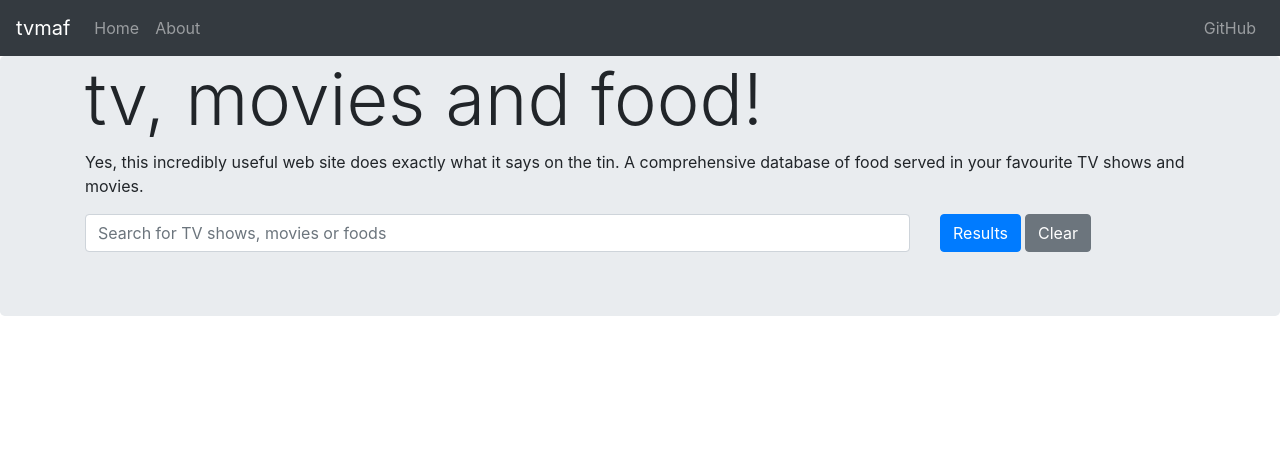
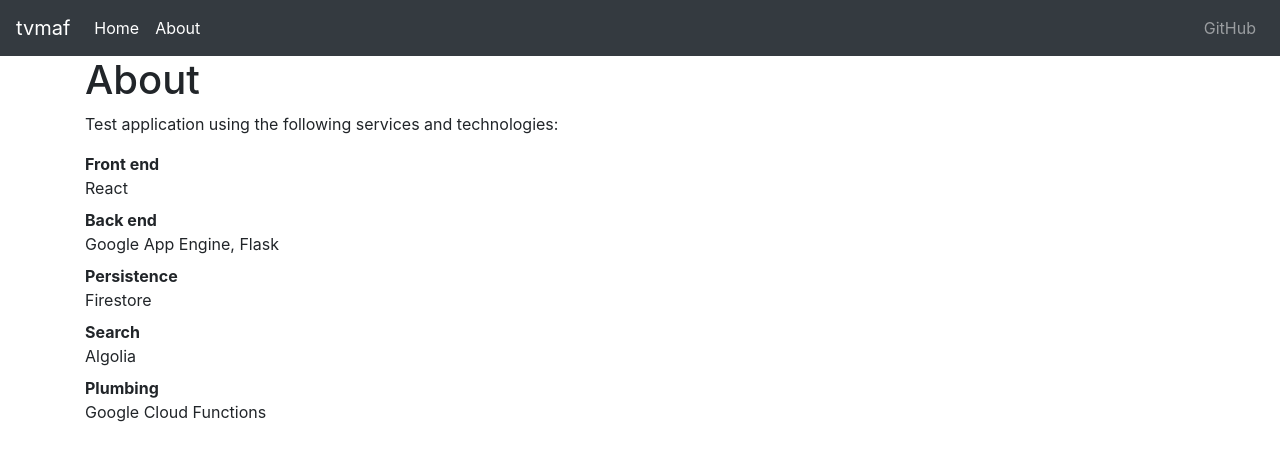
Before and after one commit to jamiecon/tvmaf, a React (Create React App) app in the folder web_frontend/: page /about in a window 1280 px wide. Shown: the top 460 px of the page. Built offline with nearby package versions, Linux system fonts and the light colour scheme.

Commit message:
React Router is now used for pages, plus some more reorg

```diff
--- a/web_frontend/src/components/App.js
+++ b/web_frontend/src/components/App.js
@@ -1,41 +1,14 @@
 import React from 'react';
+import { Route } from 'react-router-dom';
 
 import './App.css';
 
-import {Home} from './components';
+import { HomePage } from './home/HomePage';
+import { AboutPage } from './about/AboutPage';
+import { HeaderBar } from './common/Header';
 
 class App extends React.Component {
-  constructor(props) {
-    super(props);
-    this.state = {
-      page: 'home'
-    }
-    this.navigateHome = this.navigateHome.bind(this);
-    this.navigateAbout = this.navigateAbout.bind(this);
-  }
-
-  navigateHome(event) {
-    this.setState({
-      page: 'home'
-    });
-    event.preventDefault();
-  }
-
-  navigateAbout(event) {
-    this.setState({
-      page: 'about'
-    })
-    event.preventDefault();
-  }
-
   render() {
-    let page
-    if (this.state.page === 'home') {
-      page = <Home />
-    } else if (this.state.page === 'about') {
-      page = <About />
-    }
-
     return (
       <div>
         <HeaderBar
@@ -43,80 +16,12 @@
           navigateAbout={this.navigateAbout}
         />
         <main role="main">
-          {page}
+          <Route exact path="/" component={HomePage} />
+          <Route path="/about" component={AboutPage} />
         </main>
       </div>
     );
   }
 }
 
-function HeaderBar(props) {
-  return (
-    <nav class="navbar navbar-expand-md navbar-dark static-top bg-dark">
-      <a class="navbar-brand" href="/">tvmaf</a>
-      <button class="navbar-toggler" type="button" data-toggle="collapse" data-target="#navbarsExampleDefault"
-        aria-controls="navbarsExampleDefault" aria-expanded="false" aria-label="Toggle navigation">
-        <span class="navbar-toggler-icon"></span>
-      </button>
-
-      <div class="collapse navbar-collapse" id="navbarsExampleDefault">
-        <ul class="navbar-nav mr-auto">
-          <li class="nav-item">
-            <a
-              onClick={props.navigateHome}
-              class="nav-link"
-              href="#"
-            >
-              Home
-            </a>
-          </li>
-          <li class="nav-item">
-            <a
-              onClick={props.navigateAbout}
-              class="nav-link"
-              href="#"
-            >
-              About
-            </a>
-          </li>
-        </ul>
-        <ul class="navbar-nav">
-          <li class="nav-item">
-            <a class="nav-link" href="https://github.com/jamiecon/tvmaf/">GitHub</a>
-          </li>
-        </ul>
-      </div>
-    </nav>
-  )
-}
-
-function About(props) {
-  return (
-    <div class="container">
-      <div class="row">
-        <div class="col">
-          <h1>About</h1>
-          <p>Test application using the following services and technologies:</p>
-          <dl>
-            <dt>Front end</dt>
-            <dd>React</dd>
-
-            <dt>Back end</dt>
-            <dd>Google App Engine, Flask</dd>
-
-            <dt>Persistence</dt>
-            <dd>Firestore</dd>
-
-            <dt>Search</dt>
-            <dd>Algolia</dd>
-
-            <dt>Plumbing</dt>
-            <dd>Google Cloud Functions</dd>
-          </dl>
-        </div>
-      </div>
-    </div>
-  );
-}
-
 export default App;
--- /dev/null
+++ b/web_frontend/src/components/about/AboutPage.js
@@ -0,0 +1,32 @@
+import React from 'react';
+
+export function AboutPage(props) {
+    return (
+        <div class="container">
+            <div class="row">
+                <div class="col">
+                    <h1>About</h1>
+                    <p>Test application using the following services and technologies:</p>
+                    <dl>
+                        <dt>Front end</dt>
+                        <dd>React</dd>
+
+                        <dt>Back end</dt>
+                        <dd>Google App Engine, Flask</dd>
+
+                        <dt>Persistence</dt>
+                        <dd>Firestore</dd>
+
+                        <dt>Search</dt>
+                        <dd>Algolia</dd>
+
+                        <dt>Plumbing</dt>
+                        <dd>Google Cloud Functions</dd>
+                    </dl>
+                </div>
+            </div>
+        </div>
+    );
+}
+
+export default AboutPage
--- /dev/null
+++ b/web_frontend/src/components/common/Header.js
@@ -0,0 +1,30 @@
+import React from 'react';
+import { NavLink } from 'react-router-dom';
+
+export function HeaderBar(props) {
+    return (
+        <nav class="navbar navbar-expand-md navbar-dark static-top bg-dark">
+            <a class="navbar-brand" href="/">tvmaf</a>
+            <button class="navbar-toggler" type="button" data-toggle="collapse" data-target="#navbarsExampleDefault"
+                aria-controls="navbarsExampleDefault" aria-expanded="false" aria-label="Toggle navigation">
+                <span class="navbar-toggler-icon"></span>
+            </button>
+
+            <div class="collapse navbar-collapse" id="navbarsExampleDefault">
+                <ul class="navbar-nav mr-auto">
+                    <li class="nav-item">
+                        <NavLink className="nav-link" to="/">Home</NavLink>
+                    </li>
+                    <li class="nav-item">
+                        <NavLink className="nav-link" to="/about">About</NavLink>
+                    </li>
+                </ul>
+                <ul class="navbar-nav">
+                    <li class="nav-item">
+                        <a class="nav-link" href="https://github.com/jamiecon/tvmaf/">GitHub</a>
+                    </li>
+                </ul>
+            </div>
+        </nav>
+    )
+}
--- a/web_frontend/src/components/components.js
+++ b/web_frontend/src/components/home/HomePage.js
@@ -1,9 +1,9 @@
 import React from 'react';
 
-import { db } from './common/firestore';
-import { searchIndex } from './common/algolia';
+import { db } from '../common/firestore';
+import { searchIndex } from '../common/algolia';
 
-export class Home extends React.Component {
+export class HomePage extends React.Component {
   baseState = {
     page: 'home',
     currentTitleId: null,
```
